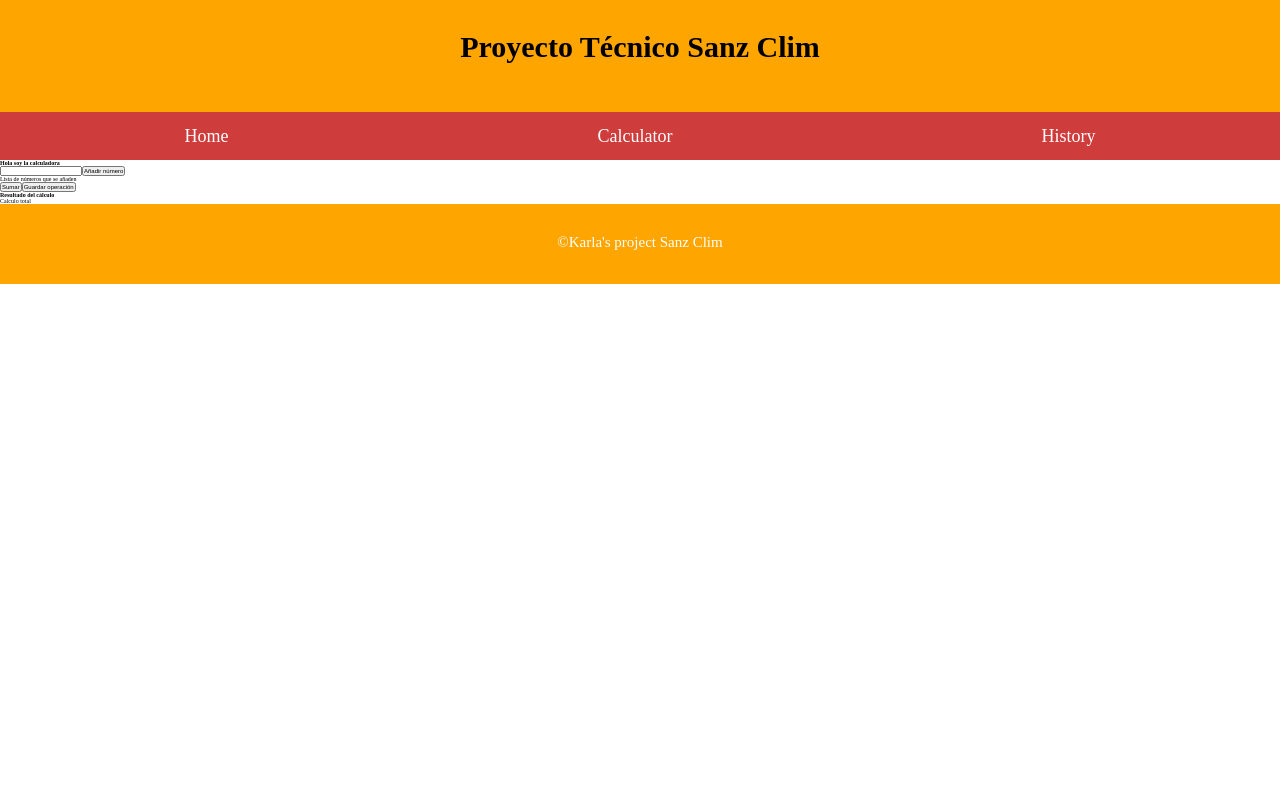
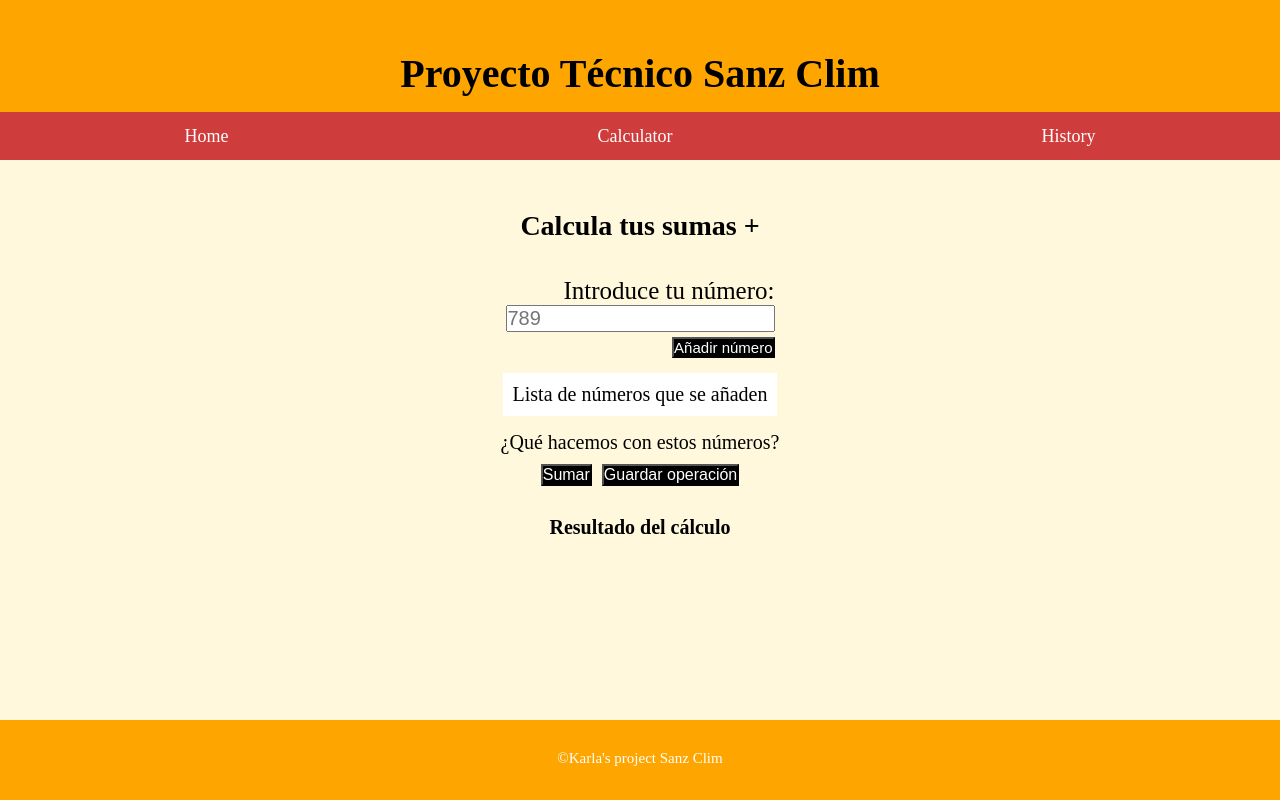
Before and after one commit to Karlafdez7/SANZCLIMA_Technical-Test, a Next.js app in the folder web-sanzclim/: page /calc in a window 1280 px wide. Built offline with nearby package versions, Linux system fonts and the light colour scheme.

Commit message:
add HTML-CSS_Body-Calculator-responsive

```diff
--- a/web-sanzclim/app/calc/page.tsx
+++ b/web-sanzclim/app/calc/page.tsx
@@ -1,5 +1,6 @@
 'use client'
 import {useState, useEffect} from 'react';
+import style from './style.module.css'
 //importar useState y useEffect para poder trabajar las variables de estado y LocalStorage
 export default function Calculator (){
     //Variables de estados necesarios:1) Una variable que guarde cada número de la usuaria 'currentNumber'--> number || Una variable que guarde el calculo de la suma de los números introducidos 'calculations' --> array || Número que guarde la lista de números del cálculo 'numbers' --> array
@@ -49,29 +50,59 @@ export default function Calculator (){
     };
     //Estructura básica de HTML para saber las funciones y estados necesarios
     return (
-        <div>
-            <h1>Hola soy la calculadora</h1>
-            <input type='text' value={currentNumber} onChange={handleUserNumber}></input>
-            <button onClick={handleAddNumber}>Añadir número</button>
-            <ul>Lista de números que se añaden
+        <div className={style.body_calculator}>
+            <h2 className={style.title}>Calcula tus sumas +</h2>
+            <form className={style.form}>
+                <section className={style.container_add}>
+                    <label className={style.number_add}>
+                        Introduce tu número:
+                        <input
+                            className={style.input_add}
+                            placeholder="789"
+                            type="text"
+                            value={currentNumber}
+                            onChange={handleUserNumber}
+                        />
+                    </label>
+                    <button className={style.button_add} type="button" onClick={handleAddNumber}>
+                        Añadir número
+                    </button>
+                </section>
+                <ul className={style.container_list}>
+                    Lista de números que se añaden
                     {numbers.map((number, index) => (
-                    <li key={index}>{number}</li>
+                        <li className={style.number_list} key={index}>{number}</li>
                     ))}
                 </ul>
-            <button onClick={handleCalculate}>Sumar</button>
-            <button onClick={handleSaveCalculations}>Guardar operación</button>
-            <h2>Resultado del cálculo</h2>
-            <ul>Calculo total
-                <li>
+                <section className={style.container_buttons}>
+                    <p className={style.text_buttons}>¿Qué hacemos con estos números?</p>
+                    <button
+                    className={style.buttons}
+                    type="button" onClick={handleCalculate}>
+                        Sumar
+                    </button>
+                    <button
+                    className={style.buttons}
+                    type="button" onClick={handleSaveCalculations}>
+                        Guardar operación
+                    </button>
+                </section>
+            </form>
+            <section className={style.container_operation}>
+                <h3 className={style.text_operation}>Resultado del cálculo</h3>
+                <ul>
+                    <li className={style.operation}>
                         {calculations.length > 0 ? (
                         <>
-                        Numbers: {calculations[calculations.length - 1]?.numbers.join(' + ')} = {calculations[calculations.length - 1]?.result}
+                            Cálculo: {calculations[calculations.length - 1]?.numbers.join(' + ')} ={' '}
+                            {calculations[calculations.length - 1]?.result}
                         </>
                         ) : (
                         <></>
                         )}
                     </li>
                 </ul>
+            </section>
         </div>
     )
 }
--- a/web-sanzclim/app/calc/style.module.css
+++ b/web-sanzclim/app/calc/style.module.css
@@ -0,0 +1,130 @@
+.body_calculator{
+    height: 70vh;
+    width: 100%;
+    display: flex;
+    flex-direction: column;
+    align-items: center;
+    padding-top: 2rem;
+    background-color: cornsilk;
+}
+
+.title{
+    font-size: 2.2rem;
+}
+
+.form{
+    display: flex;
+    flex-direction: column;
+    justify-content: center;
+    align-items: center;
+}
+
+.container_add{
+    text-align: end;
+}
+
+.number_add{
+    margin-top: 1.5rem;
+    font-size: 2rem;
+    display: flex;
+    flex-direction: column;
+}
+
+.input_add{
+    font-size: 1.6rem;
+}
+.button_add{
+    font-size: 1.4rem;
+    background-color: black;
+    color: white;
+    margin-top: .5rem;
+}
+
+.container_list{
+    margin: 1.5rem 0;
+    font-size: 1.6rem;
+    text-align: center;
+    background-color: white;
+    padding: 1rem;
+}
+
+.number_list{
+    font-size: 1.6rem;
+    margin: .5rem 0;
+}
+
+.container_buttons{
+    text-align: center;
+}
+
+.text_buttons{
+    font-size: 1.8rem;
+}
+
+.buttons{
+    font-size: 1.2rem;
+    background-color: black;
+    color: white;
+    margin: 1rem .5rem;
+}
+
+.container_operation{
+    text-align: center;
+}
+
+.text_operation{
+    font-size: 2rem;
+    margin-bottom: .5rem;
+}
+.operation{
+    font-size: 1.6rem;
+}
+
+@media (min-width:768px){
+    .body_calculator{
+        padding-top: 4rem;
+    }
+}
+
+@media (min-width:1024px){
+    .body_calculator{
+        padding-top: 5rem;
+    }
+    .title{
+        font-size: 2.8rem;
+    }
+
+    .form{
+        margin: 2rem 0;
+    }
+    .number_add{
+        font-size: 2.5rem;
+    }
+
+    .input_add{
+        font-size: 2rem;
+    }
+
+    .button_add{
+        font-size: 1.5rem;
+    }
+
+    .container_list{
+        font-size: 2rem;
+    }
+
+    .number_list{
+        font-size: 2rem;
+    }
+
+    .text_buttons{
+        font-size: 2rem;
+    }
+    .buttons{
+        font-size: 1.6rem;
+    }
+
+    .operation{
+        font-size: 2rem;
+    }
+}
--- a/web-sanzclim/app/components/header.module.css
+++ b/web-sanzclim/app/components/header.module.css
@@ -8,7 +8,7 @@
     height: 70%;
     font-size: 2.4rem;
     text-align: center;
-    padding-top:2.5rem;
+    padding-top:3rem;
 }
 
 .navigation{
@@ -44,4 +44,9 @@
     .header{
         height: 20vh;
     }
+
+    .title{
+        font-size: 4rem;
+        padding-top: 5rem;
+    }
 }
```
Lines whose indentation alone changed are shown as unchanged.
